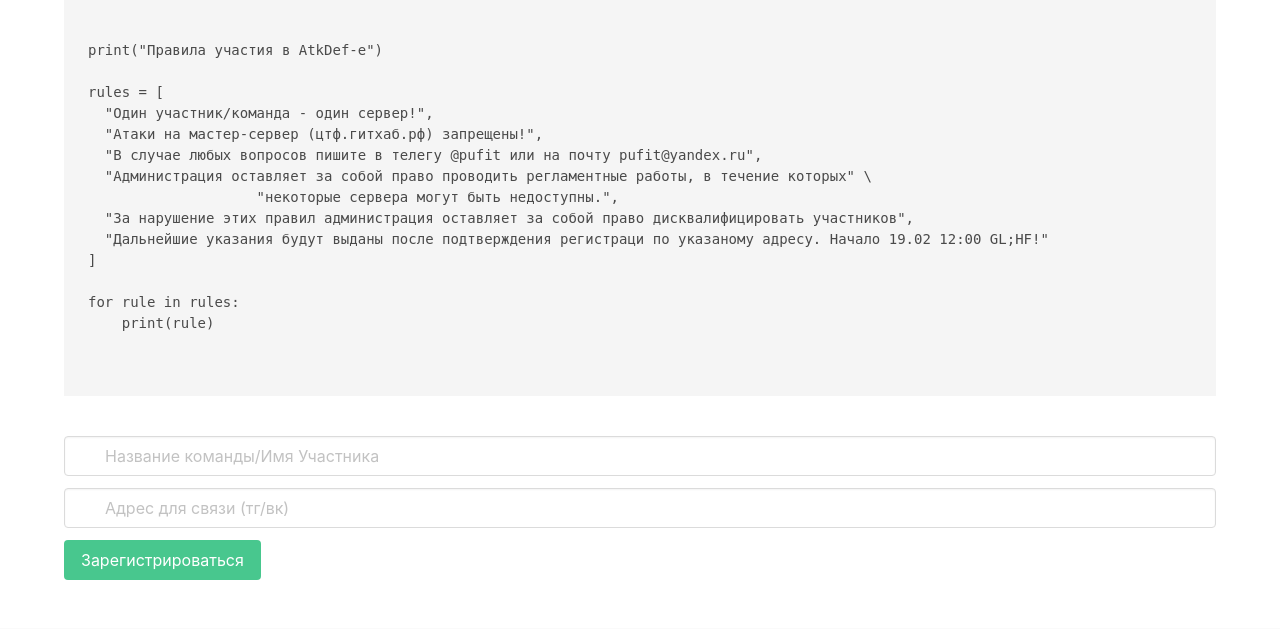
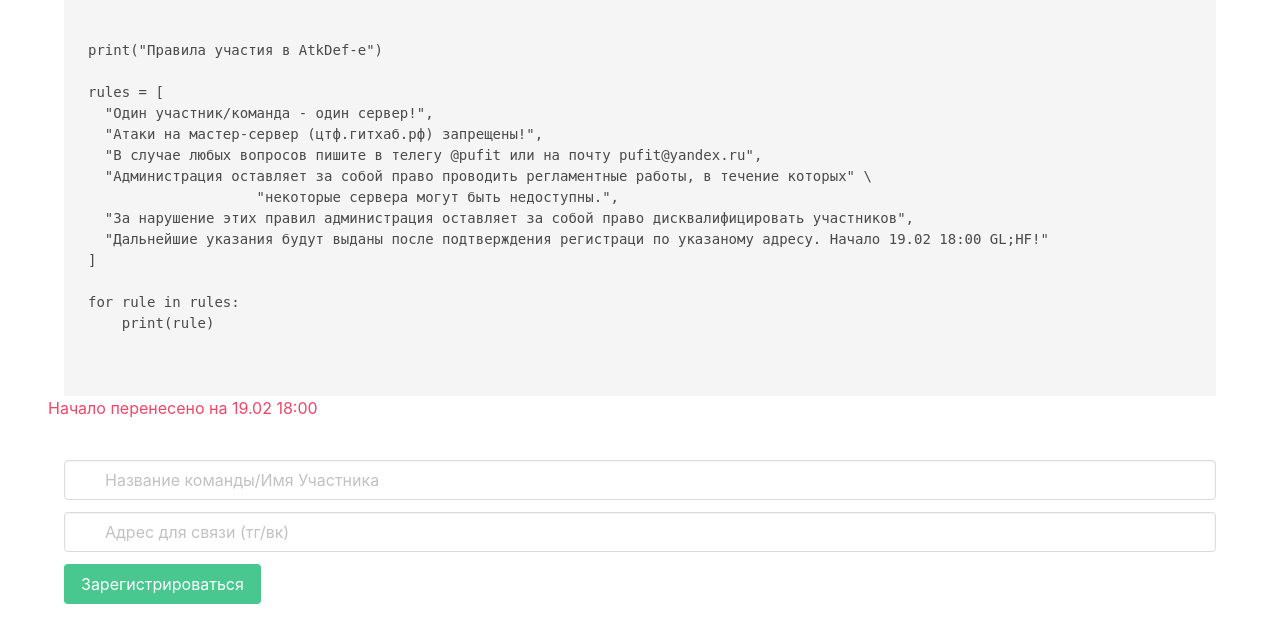
Before and after one commit to dsolmann/AtkDefUI, a Flask app: page / in a window 1280 px wide. Shown: the part 180-809 px from the top of the page. Run offline with Flask 2, Linux system fonts and the light colour scheme; parts of the project's set-up code (start-up, migrations or seed data) failed here and were passed over; some libraries are stand-ins or nearby versions.

Commit message:
Change date

```diff
--- a/templates/register.html
+++ b/templates/register.html
@@ -28,13 +28,19 @@ rules = [
   "Администрация оставляет за собой право проводить регламентные работы, в течение которых" \
                     "некоторые сервера могут быть недоступны.",
   "За нарушение этих правил администрация оставляет за собой право дисквалифицировать участников",
-  "Дальнейшие указания будут выданы после подтверждения регистраци по указаному адресу. Начало 19.02 12:00 GL;HF!"
+  "Дальнейшие указания будут выданы после подтверждения регистраци по указаному адресу. Начало 19.02 18:00 GL;HF!"
 ]
 
 for rule in rules:
     print(rule)
                 </code>
             </pre>
+        </div>
+
+        <div class="content has-text-danger">
+            <p>
+                Начало перенесено на 19.02 18:00
+            </p>
         </div>
 
         <div class="container is-centered is-mono" style="margin-top: 5vh">
```
